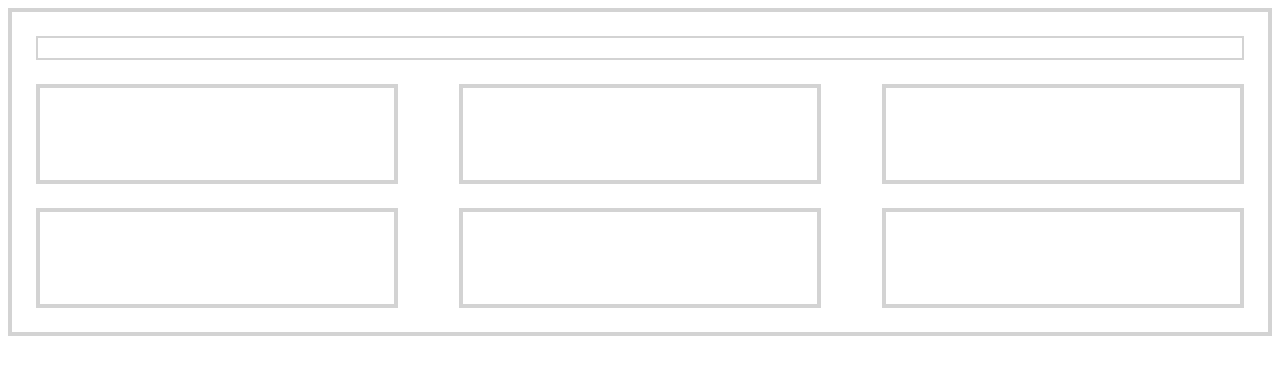
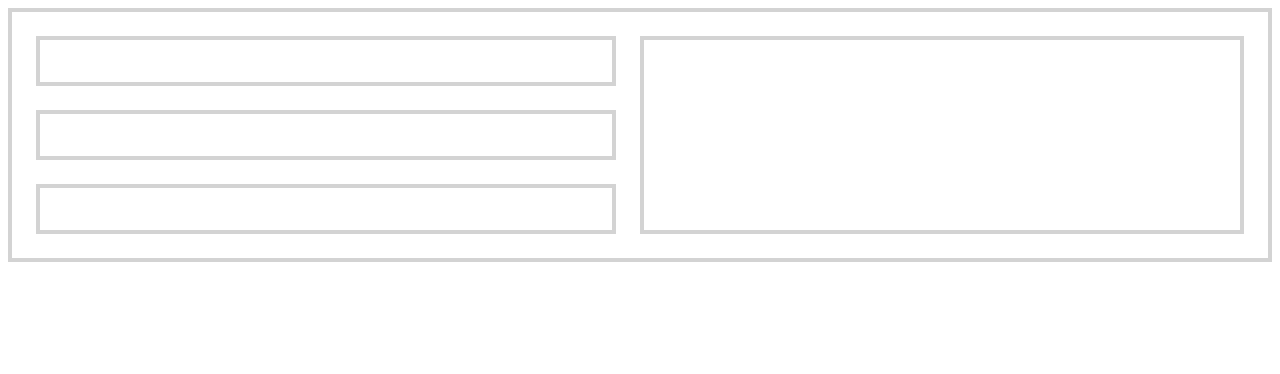
Before and after one commit to TylerSwatman/Practice-, a plain HTML site: page prac.html in a window 1280 px wide. Drawn offline with Linux system fonts and the light colour scheme.

Commit message:
layout 3

```diff
--- a/prac.css
+++ b/prac.css
@@ -4,31 +4,24 @@
 .container{
     border: 4px solid lightgrey;
     padding:24px 24px 0px 24px;
-
+display: flex;
 }
 
-.row{
-    width:100%;
-    max-width:600px;
-    margin:0 auto;
-}
-
-.title{
-border: 2px solid lightgrey;
-    width:100%;
-height:24px;
-margin-bottom: 24px;
-}
 
 .box {
 border:4px solid lightgrey;
-    width: 30%;
-    height: 100px;
-    margin-bottom:24px;
+margin-bottom:24px;
 }
+.box-wrapper {
+        width:50%;
+        padding-right:24px;
 
-.box-wrapper{
-    display: flex;
-    flex-wrap: wrap;
-    justify-content: space-between;
-}
+    }
+
+    .box-small{
+       height:50px;
+    }
+
+ .box-large{
+     width: 50%;
+ }
--- a/prac.html
+++ b/prac.html
@@ -7,15 +7,14 @@
 </head>
 <body>
     <div class="container">
-      <div class="row"></div>
-        <div class="title"></div>
-  <div class="box-wrapper">
-    <div class="box"></div>
-    <div class="box"></div>
-    <div class="box"></div>
-    <div class="box"></div>
-    <div class="box"></div>
-    <div class="box"></div>
-    </div></div>
+      <div class="box-wrapper">
+
+
+     <div class="box box-small"></div>
+     <div class="box box-small"></div>
+     <div class="box box-small"></div>
+    </div>
+     <div class="box box-large"></div>
+    </div>
 </body>
 </html>
```
